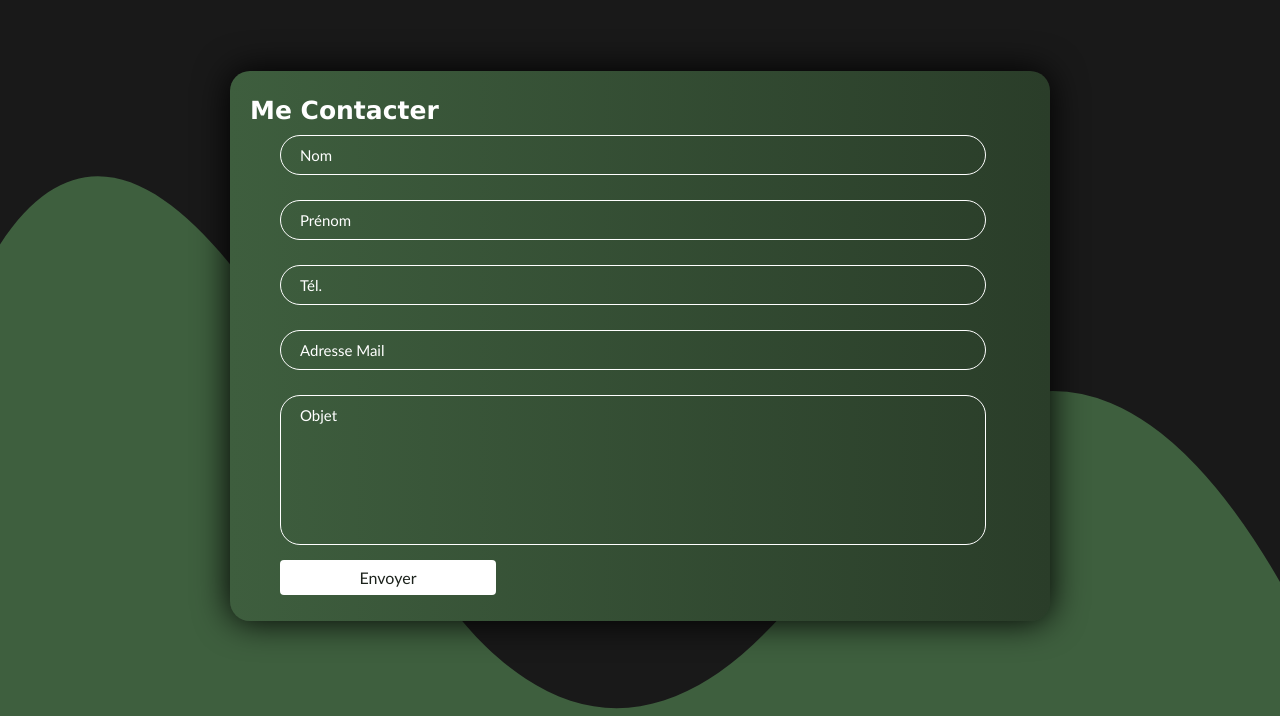
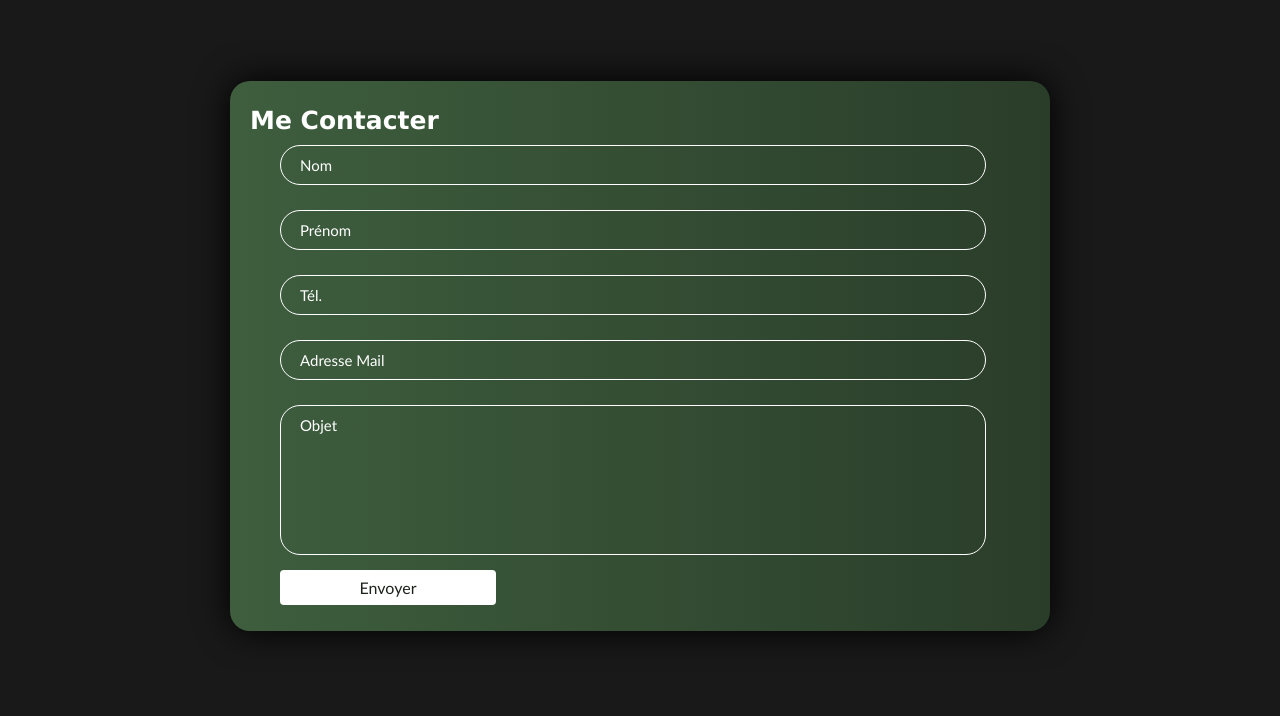
Before and after one commit to sookdp/manga-library, a plain HTML site: page contacts.html in a window 1280 px wide. Shown: the part 84-800 px from the top of the page. Drawn offline with Linux system fonts and the light colour scheme.

Commit message:
suppression des vagues

```diff
--- a/assets/css/contacts.css
+++ b/assets/css/contacts.css
@@ -151,10 +151,6 @@ header nav ul li a.active{
         font-size: 20px;
     }
 
-    .container{
-        height: 40vh;
-    }
-
 
 }
 
@@ -185,30 +181,9 @@ p{
     font-family: 'Lucida Sans', 'Lucida Sans Regular', 'Lucida Grande', 'Lucida Sans Unicode', Geneva, Verdana, sans-serif;
 }
 
-.custom-shape-divider-bottom-1687714120 {
-    position: absolute;
-    bottom: 0;
-    left: 0;
-    width: 100%;
-    overflow: hidden;
-    line-height: 0;
-    transform: rotate(180deg);
-}
-
-.custom-shape-divider-bottom-1687714120 svg {
-    display: block;
-    width: calc(100% + 1.3px);
-    height: 588px;
-}
-
-.custom-shape-divider-bottom-1687714120 .shape-fill {
-    fill: #3e5f3e;
-}
-
 .container{
-    top: 150px;
     position: relative;
-    height: 50vh;
+    height: 90vh;
     width: 100%;
     display: flex;
     justify-content: center;
--- a/contacts.html
+++ b/contacts.html
@@ -28,11 +28,6 @@
             <div class="line l3"></div>
         </label>
     </header>
-    <div class="custom-shape-divider-bottom-1687714120">
-        <svg data-name="Layer 1" xmlns="http://www.w3.org/2000/svg" viewBox="0 0 1200 120" preserveAspectRatio="none">
-            <path d="M321.39,56.44c58-10.79,114.16-30.13,172-41.86,82.39-16.72,168.19-17.73,250.45-.39C823.78,31,906.67,72,985.66,92.83c70.05,18.48,146.53,26.09,214.34,3V0H0V27.35A600.21,600.21,0,0,0,321.39,56.44Z" class="shape-fill"></path>
-        </svg>
-    </div>
     <div class="container">
         <div class="item">
             <div class="submit-form">
```
